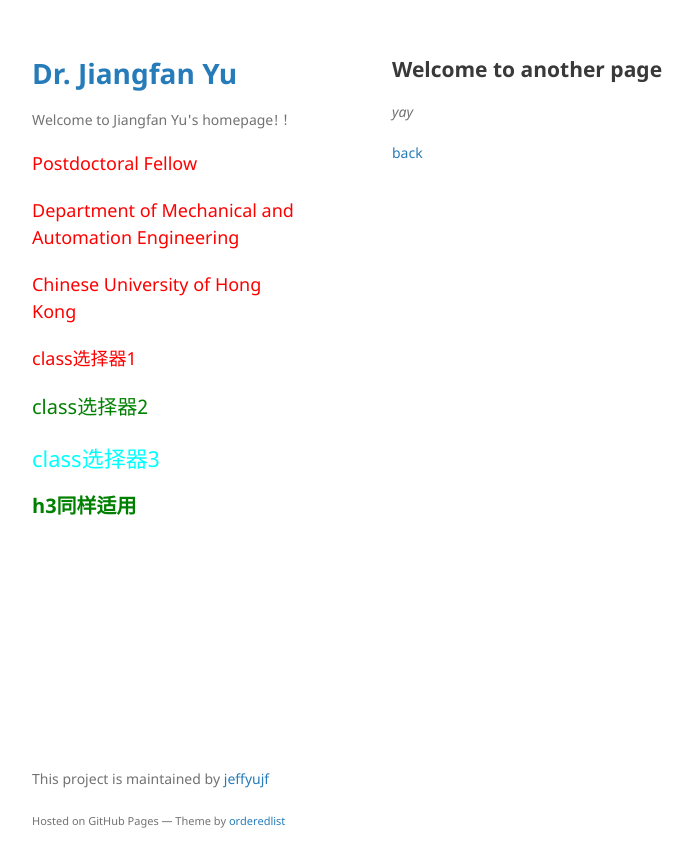
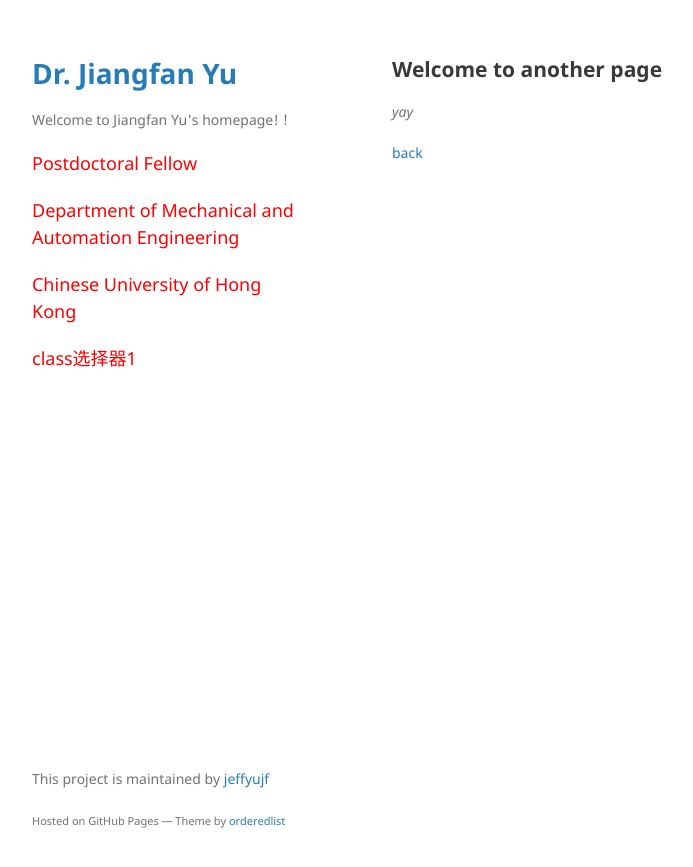
Before and after one commit to jeffyujf/YuJiangfan, a Jekyll site: the page built from another-page.md, in a window 1280 px wide. Shown: the top 867 px of the page, without its empty margins (178-871 px from the left). Built offline with Jekyll 4.4.1, drawn with Linux system fonts in a browser that asks for light colours; our own code applies the rules of GitHub Pages for plain Markdown files.

Commit message:
Update default.html

```diff
--- a/_layouts/default.html
+++ b/_layouts/default.html
@@ -17,30 +17,21 @@
       <header>
         <h1><a href="{{ "/" | absolute_url }}">{{ site.title | default: site.github.repository_name }}</a></h1>
      <p>{{ site.description | default: site.github.project_tagline }}</p>
-
+ {% if site.github.is_project_page %}
         <p class="one">Postdoctoral Fellow </p>
         <p class="one">Department of Mechanical and Automation Engineering</p>
         <p class="one">Chinese University of Hong Kong</p>
-
+    {% endif %}
 <html>
 <head> <title>class选择器</title>
 <style type="text/css">
 .one{
     color:red;          /* 红色 */
     font-size:18px;  }         /* 文字大小 */
-.two{
-    color:green;        /* 绿色 */
-    font-size:20px; }   /* 文字大小 */
-.three{
-    color:cyan;           /* 青色 */
-    font-size:22px; }   /* 文字大小 */
 </style>
 </head>
 <body>
     <p class="one">class选择器1</p>
-    <p class="two">class选择器2</p>
-    <p class="three">class选择器3</p>
-    <h3 class="two">h3同样适用</h3>
 </body>
 </html>
 
```
